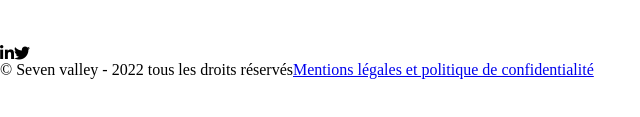
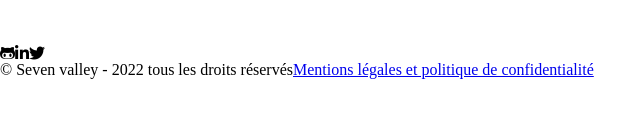
Before and after one commit to Remy-PIERRE/sevenValley, a plain HTML site: page logIn.html in a window 1280 px wide. Shown: the part 199-316 px from the top of the page, 0-640 px from the left. Drawn offline with Linux system fonts and the light colour scheme.

Commit message:
patch logo github

```diff
--- a/logIn.html
+++ b/logIn.html
@@ -122,8 +122,9 @@
     <footer>
       <!--SocialMedia-->
       <section class="flexBox">
-        <i class="fa-brands fa-linkedin-in"></i
-        ><i class="fa-brands fa-twitter"></i>
+        <i class="fa-brands fa-github-alt"></i>
+        <i class="fa-brands fa-linkedin-in"></i>
+        <i class="fa-brands fa-twitter"></i>
       </section>
       <!--BottomBanner-->
       <section class="flexBox">
```
Also changed, not shown: contact.html (+3 -2 lines), index.html (+3 -2 lines), onlineCourse.html (+3 -2 lines), signUp.html (+3 -2 lines).
